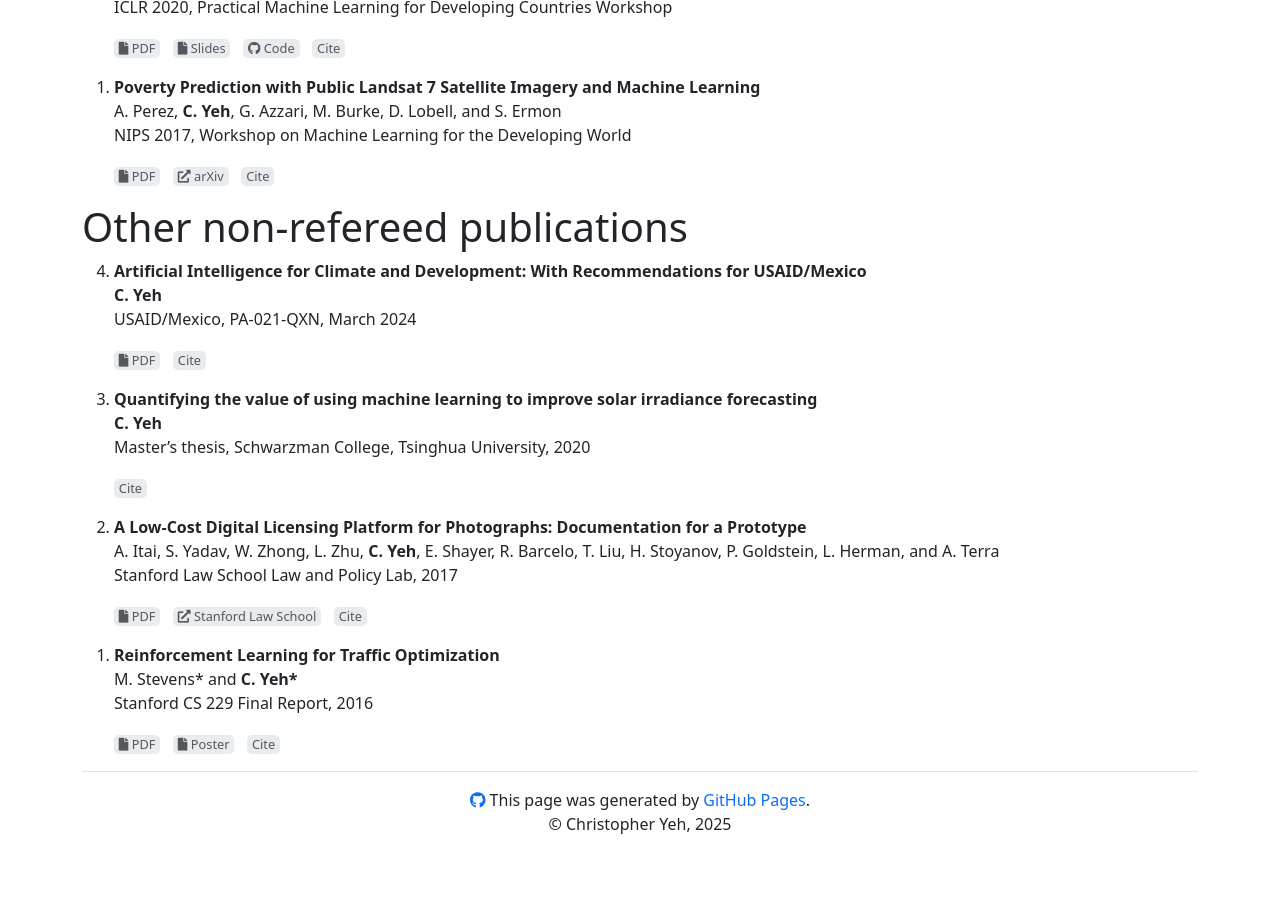
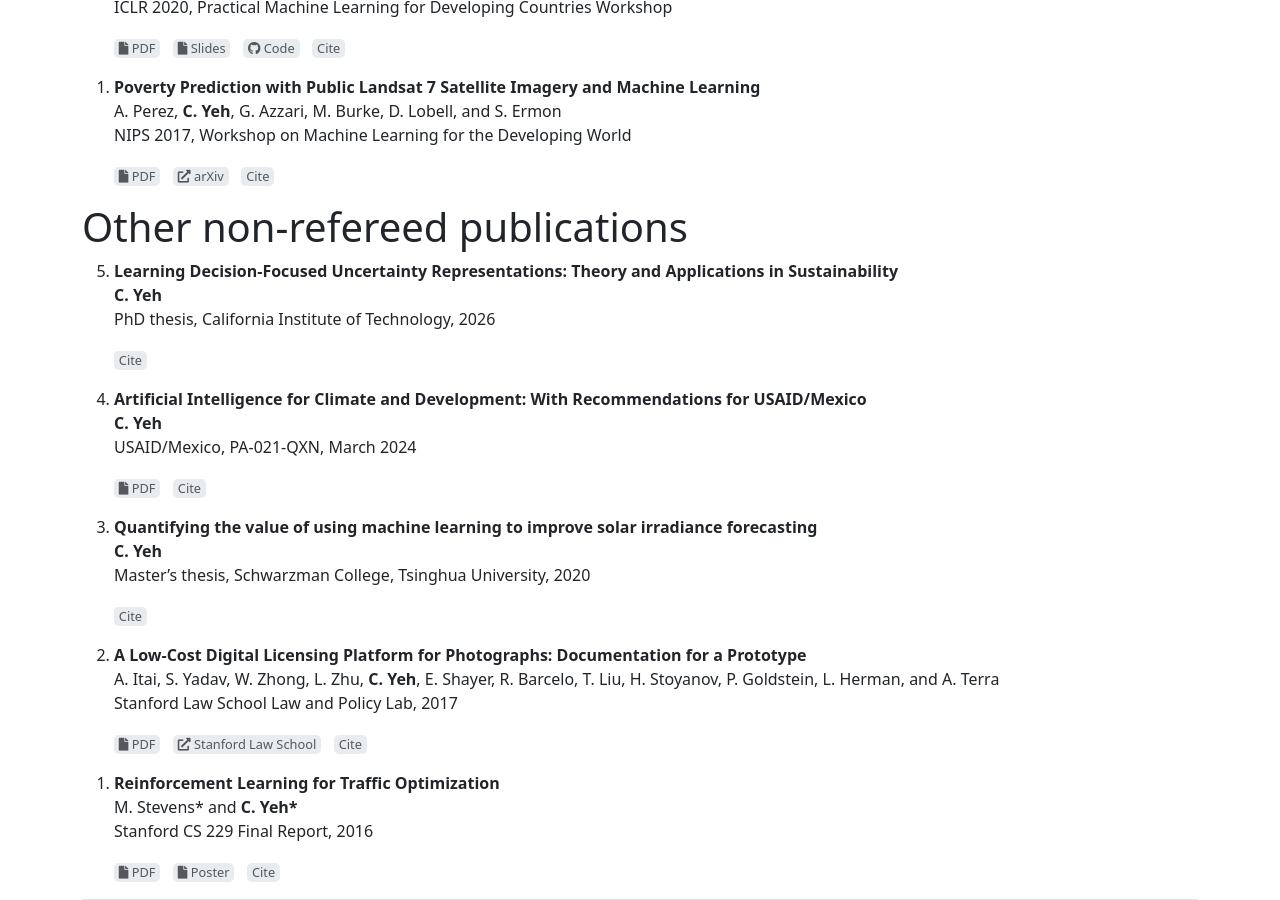
Before and after one commit to chrisyeh96/chrisyeh96.github.io, a Jekyll site: the page built from publications.md, in a window 1280 px wide and 900 px high, scrolled down 3261 px. Built offline with Jekyll 4.4.1, drawn with Linux system fonts in a browser that asks for light colours; before the commit the page ends 4113 px from its top, so only the background shows below that.

Commit message:
Publications: PhD thesis

```diff
--- a/_data/publications.yml
+++ b/_data/publications.yml
@@ -27,6 +27,25 @@
         month = jun
     }
   venue_type: conference
+
+- formatted: |
+    **Learning Decision-Focused Uncertainty Representations: Theory and Applications in Sustainability**\
+    **C. Yeh**\
+    PhD thesis, California Institute of Technology, 2026
+  citation: |
+    C. T. Yeh, "Learning Decision-Focused Uncertainty Representations: Theory and Applications in Sustainability," PhD, California Institute of Technology, 2026. [Online]. Available: [https://resolver.caltech.edu/CaltechTHESIS:02182026-000452469](https://resolver.caltech.edu/CaltechTHESIS:02182026-000452469).
+  bibtex: |
+    @phdthesis{yeh2026learning,
+        title = {Learning {Decision}-{Focused} {Uncertainty} {Representations}: {Theory} and {Applications} in {Sustainability}},
+        shorttitle = {Learning {Decision}-{Focused} {Uncertainty} {Representations}},
+        author = {Yeh, Christopher T.},
+        year = 2026,
+        doi = {10.7907/h9fw-bq37},
+        url = {https://resolver.caltech.edu/CaltechTHESIS:02182026-000452469},
+        type = {PhD},
+        school = {California Institute of Technology}
+    }
+  venue_type: other
 
 - formatted: |
     **Diffusion-DFL: Decision-focused Diffusion Models for Stochastic Optimization**\
```
